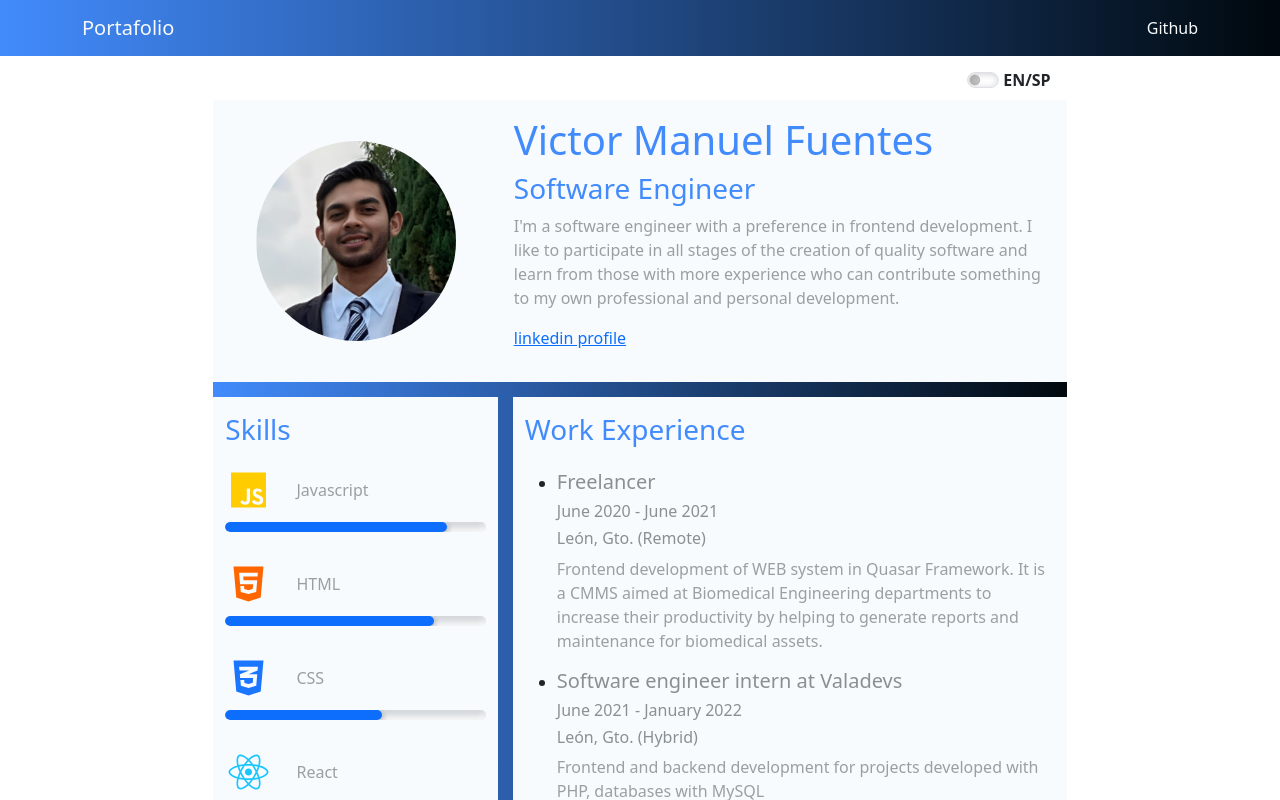
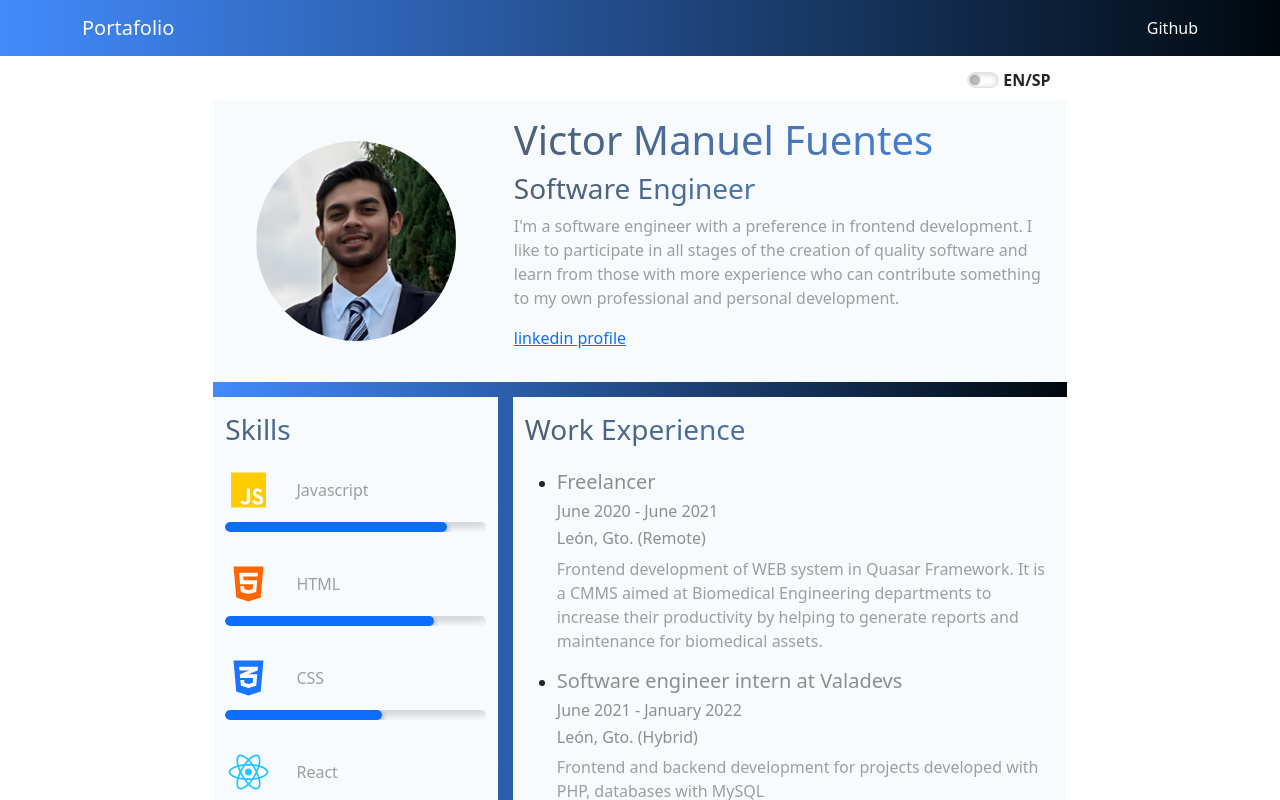
Before and after one commit to VictorMany/portfolio, a Next.js app: page / in a window 1280 px wide. Shown: the top 800 px of the page. Built offline with nearby package versions, Linux system fonts and the light colour scheme; a small style sheet from the web is missing.

Commit message:
changing color for font

```diff
--- a/global.css
+++ b/global.css
@@ -54,7 +54,10 @@ div#__next>div {
 
 h3,
 h1 {
-    color: #428BFC !important;
+    /* color: #00080d !important; */
+    background: linear-gradient(45deg, #0a1d32b5, #428BFC);
+    -webkit-background-clip: text;
+    -webkit-text-fill-color: transparent;
     /* Azul claro y suave */
 }
 
```
